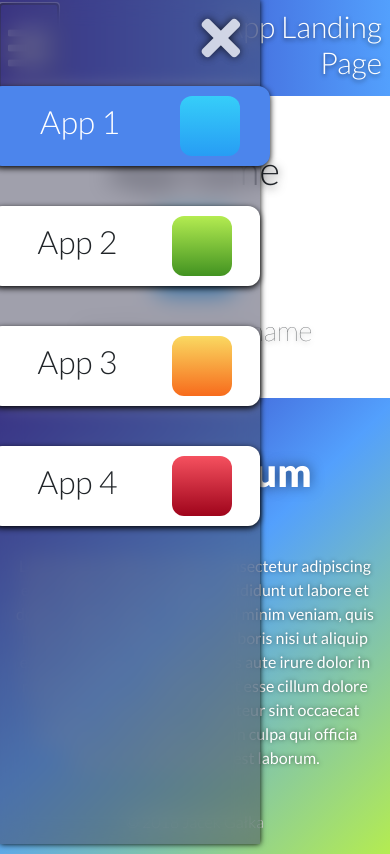
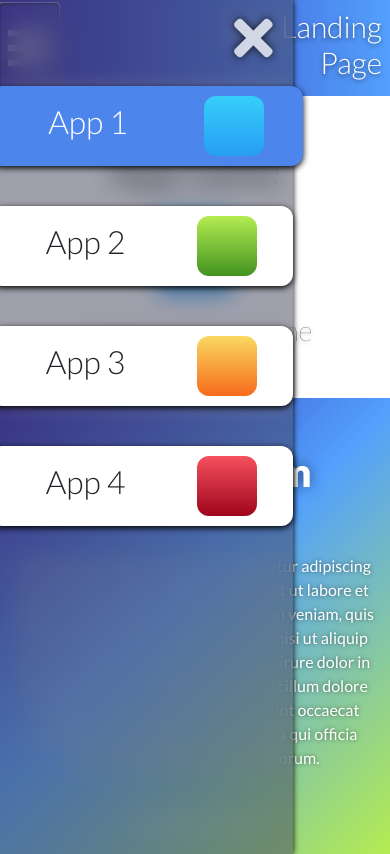
Before and after one commit to Jaclawiciel/Sidebar, a plain HTML site: page index.html in a window 390 px wide. Both pictures are taken after a click on the button 29 px from the left and 48 px from the top of the page. Drawn offline with nearby package versions, Linux system fonts and the light colour scheme.

Commit message:
Mobile menu

```diff
--- a/css/main.css
+++ b/css/main.css
@@ -6,6 +6,8 @@
 
 body {
     font-family: 'Lato', sans-serif;
+    height: 100%;
+    position: relative;
 }
 
 .header {
@@ -76,22 +78,22 @@ footer {
 }
 
 
-
-
+.wrapper {
+    display: flex;
+}
 
 /* slightly transparent fallback */
 .menu {
     background-color: rgba(0, 0, 50, .6);
-    position: fixed;
+    position: absolute;
     top: 0;
+    bottom: 0;
     left: -400px;
-    width: 66.666%;
-    height: 100vh;
-
-    display: flex;
+    width: 75%;
     flex-direction: column;
     box-shadow: 0 0 6px #000;
     transition: left 1s;
+    text-align: right;
 }
 
 /* if backdrop support: very transparent and blurred */
@@ -125,9 +127,9 @@ footer {
     align-items: center;
     margin-bottom: 40px;
     box-shadow: 0 2px 6px #000;
-    position: relative;
     left: -400px;
     transition: left 1s;
+    position: relative;
 }
 
 .menu-row h2 {
@@ -164,14 +166,22 @@ footer {
     width: calc(100% + 20px);
 }
 
+@media (min-width: 568px) {
+    .menu {
+        width: 40%;
+    }
 
+    .menu, .menu-row {
+        left: -600px;
+    }
+}
 
 .menu-shown {
-    left: 0px;
+    left: 0;
 }
 
 .menu-shown .menu-row {
-    left: 0px;
+    left: 0;
 }
 
 .menu-shown .menu-row:nth-child(2) {
```
